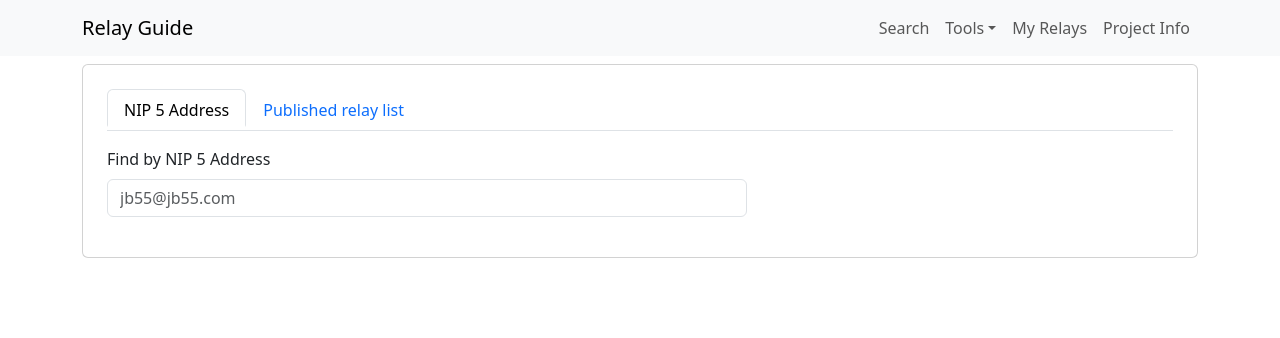
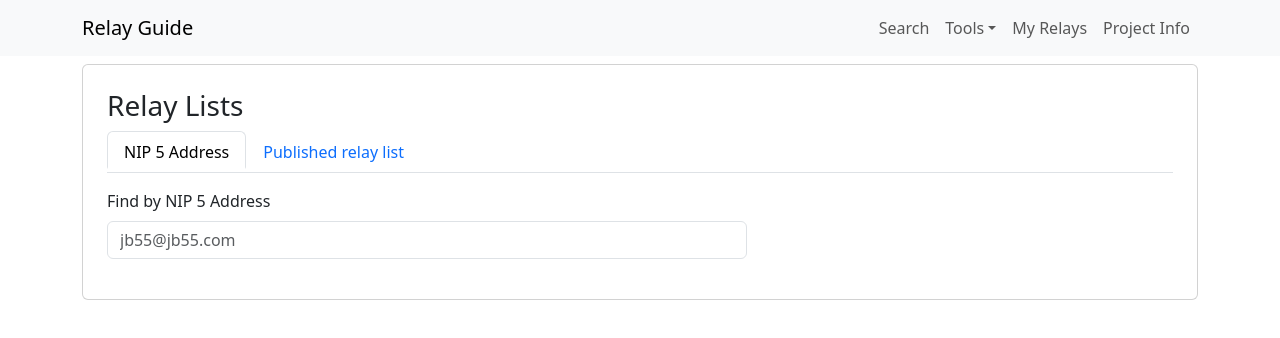
Before and after one commit to gregorygmwhite/nostr-relay-explorer, a React (Create React App) app in the folder frontend/: page /relay-lists in a window 1280 px wide. Shown: the top 338 px of the page. Built offline with nearby package versions, Linux system fonts and the light colour scheme.

Commit message:
fix bug when using inspector with invalid relay url

```diff
--- a/frontend/src/pages/inspector.tsx
+++ b/frontend/src/pages/inspector.tsx
@@ -17,6 +17,7 @@ import {
   Card,
 } from 'react-bootstrap';
 import { Check } from 'react-bootstrap-icons';
+import { isValidRelayUrl } from '../utils/relayUtils';
 
 const InspectorPage = () => {
 
@@ -95,6 +96,11 @@ const InspectorPage = () => {
 
   const handleSubmit = (event: React.FormEvent<HTMLFormElement>) => {
     event.preventDefault(); // Prevent the form from reloading the page
+
+    if (isValidRelayUrl(relayUrl) === false) {
+      setEventsErrorMessage(`invalid relay url: ${relayUrl}`);
+      return;
+    }
 
     const parsedKinds = parseKindsSelection(kinds)
     const newParams = {
--- a/frontend/src/pages/relays/lists.tsx
+++ b/frontend/src/pages/relays/lists.tsx
@@ -271,6 +271,7 @@ export default function RelayListsPage() {
     <div className="container mt-2">
       <Card className="mt-2 p-4">
         <div className="mb-3">
+            <h3>Relay Lists</h3>
             <ul className="nav nav-tabs">
               <li className="nav-item">
                 <button
```
